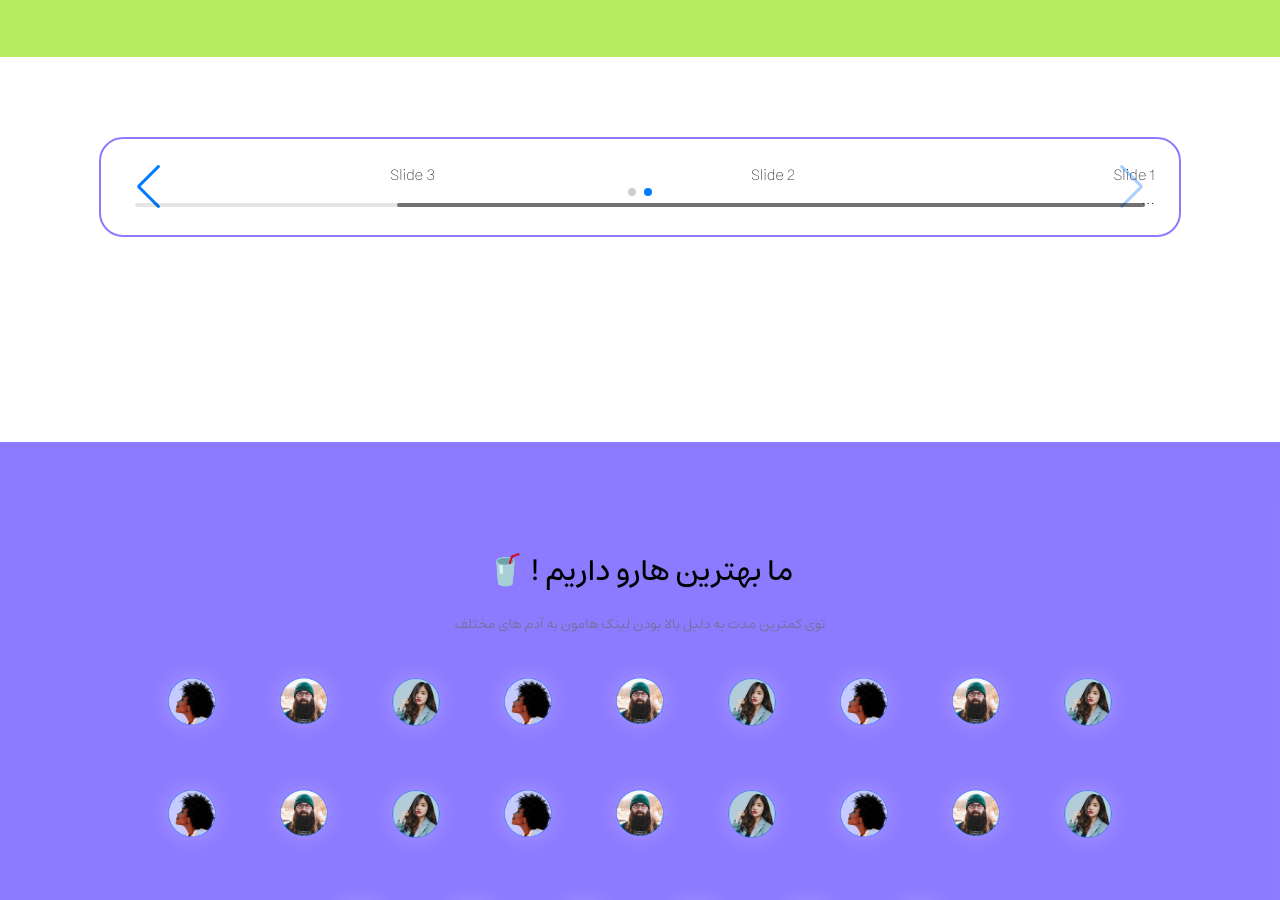
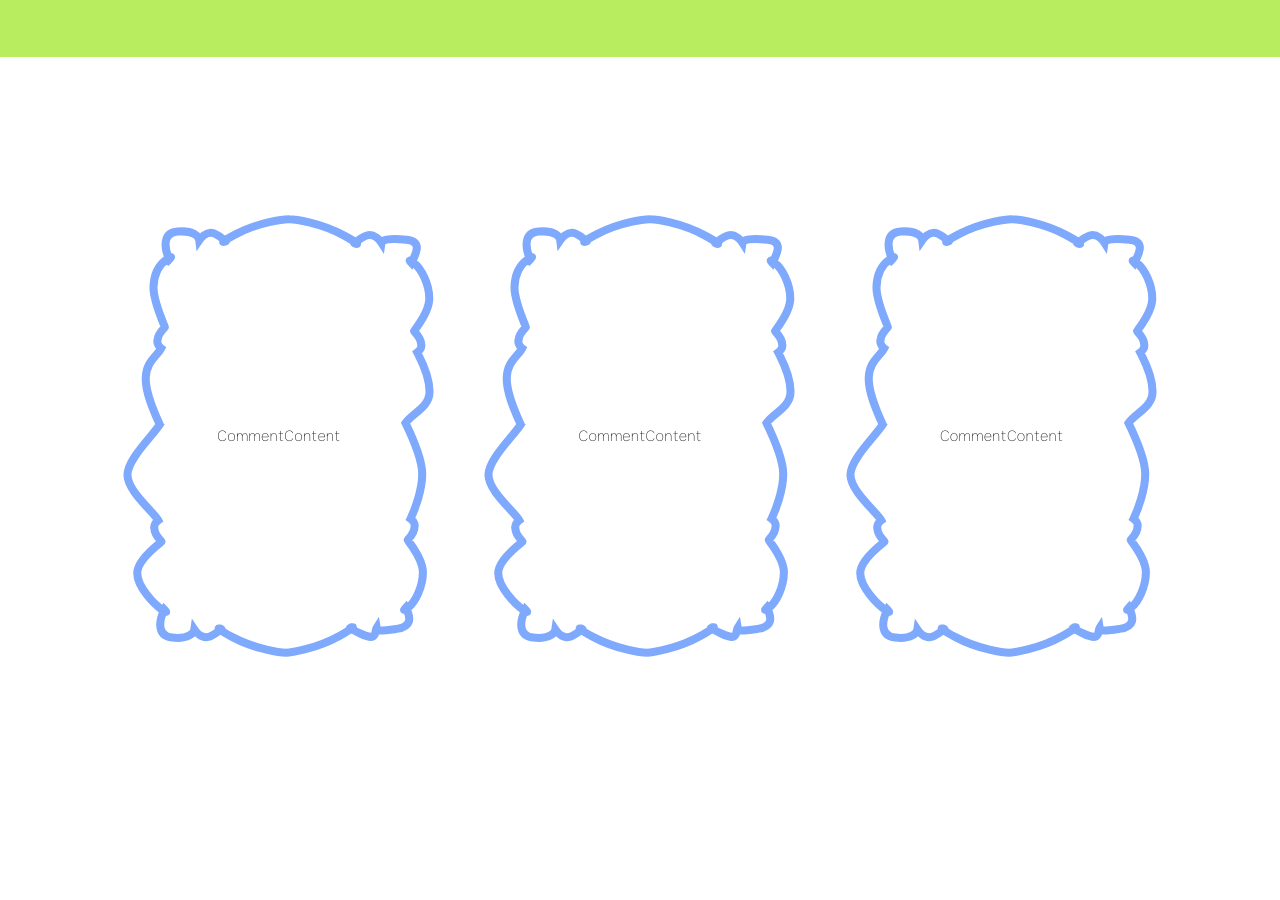
Before and after one commit to SalamLang/Salam-Website, a Next.js app: page / in a window 1280 px wide. Shown: the part 3560-4460 px from the top of the page. Built offline with nearby package versions, Linux system fonts and the light colour scheme.

Commit message:
feat : add component swipper slider

```diff
--- a/src/components/templates/SliderTemplate.jsx
+++ b/src/components/templates/SliderTemplate.jsx
@@ -1,118 +1,106 @@
 "use client";
 
-import React, { useState } from 'react';
-import CommentSlide from '../organisms/CommentSlide';
+import React, { useState, useEffect } from "react";
 
-import Avatar1 from '../../../public/avatar-comment-1.png';
-import Avatar2 from '../../../public/avatar-comment-2.png';
-import Avatar3 from '../../../public/avatar-comment-3.png';
+import Avatar1 from "../../../public/avatar-comment-1.png";
+import Avatar2 from "../../../public/avatar-comment-2.png";
+import Avatar3 from "../../../public/avatar-comment-3.png";
 
-import { Navigation, Pagination, Scrollbar, A11y } from 'swiper/modules';
-//
+import { Swiper, SwiperSlide } from "swiper/react";
+import { motion } from "framer-motion";
 
-import { Swiper, SwiperSlide } from 'swiper/react';
-
-// Import Swiper styles
-import 'swiper/css';
-import 'swiper/css/navigation';
-import 'swiper/css/pagination';
-import 'swiper/css/scrollbar';
-
+import "swiper/css";
+import CommentBox from "../home/comment-box";
+import CommentContent from "../home/comment-box/CommentContent";
 
 const comments = [
   {
-        text: 'در سریع تری میتوانی زبانو رو یاد بگیرید و یادگیریش خیلی ساده تری ولی در هم حین تمام توانایی',
-        name: 'محمد جواد سجادی',
-        description: 'مدت زمان یادگیری: دو روزعه',
-        title: 'نظرم مثبته !',
+    id: 1,
+    text: "در سریع تری میتوانی زبانو رو یاد بگیرید و یادگیریش خیلی ساده تری ولی در هم حین تمام توانایی",
+    name: "محمد جواد سجادی",
+    description: "مدت زمان یادگیری: دو روزعه",
+    title: "نظرم مثبته !",
     img: Avatar1,
   },
   {
-        text: 'در سریع تری میتوانی زبانو رو یاد بگیرید و یادگیریش خیلی ساده تری ولی در هم حین تمام توانایی',
-        name: 'محمد جواد سجادی',
-        description: 'مدت زمان یادگیری: دو روزعه',
-        title: 'نظرم مثبته !',
+    id: 2,
+    text: "در سریع تری میتوانی زبانو رو یاد بگیرید و یادگیریش خیلی ساده تری ولی در هم حین تمام توانایی",
+    name: "محمد جواد سجادی",
+    description: "مدت زمان یادگیری: دو روزعه",
+    title: "نظرم مثبته !",
     img: Avatar2,
   },
   {
-        text: 'در سریع تری میتوانی زبانو رو یاد بگیرید و یادگیریش خیلی ساده تری ولی در هم حین تمام توانایی',
-        name: 'محمد جواد سجادی',
-        description: 'مدت زمان یادگیری: دو روزعه',
-        title: 'نظرم مثبته !',
+    id: 3,
+    text: "در سریع تری میتوانی زبانو رو یاد بگیرید و یادگیریش خیلی ساده تری ولی در هم حین تمام توانایی",
+    name: "محمد جواد سجادی",
+    description: "مدت زمان یادگیری: دو روزعه",
+    title: "نظرم مثبته !",
     img: Avatar3,
   },
   {
-        text: 'در سریع تری میتوانی زبانو رو یاد بگیرید و یادگیریش خیلی ساده تری ولی در هم حین تمام توانایی',
-        name: 'محمد جواد سجادی',
-        description: 'مدت زمان یادگیری: دو روزعه',
-        title: 'نظرم مثبته 2',
+    id: 4,
+    text: "در سریع تری میتوانی زبانو رو یاد بگیرید و یادگیریش خیلی ساده تری ولی در هم حین تمام توانایی",
+    name: "محمد جواد سجادی",
+    description: "مدت زمان یادگیری: دو روزعه",
+    title: "نظرم مثبته 2",
     img: Avatar1,
   },
   {
-        text: 'در سریع تری میتوانی زبانو رو یاد بگیرید و یادگیریش خیلی ساده تری ولی در هم حین تمام توانایی',
-        name: 'محمد جواد سجادی',
-        description: 'مدت زمان یادگیری: دو روزعه',
-        title: 'نظرم مثبته 2',
+    id: 5,
+    text: "در سریع تری میتوانی زبانو رو یاد بگیرید و یادگیریش خیلی ساده تری ولی در هم حین تمام توانایی",
+    name: "محمد جواد سجادی",
+    description: "مدت زمان یادگیری: دو روزعه",
+    title: "نظرم مثبته 2",
     img: Avatar2,
   },
   {
-        text: 'در سریع تری میتوانی زبانو رو یاد بگیرید و یادگیریش خیلی ساده تری ولی در هم حین تمام توانایی',
-        name: 'محمد جواد سجادی',
-        description: 'مدت زمان یادگیری: دو روزعه',
-        title: 'نظرم مثبته 2',
+    id: 6,
+    text: "در سریع تری میتوانی زبانو رو یاد بگیرید و یادگیریش خیلی ساده تری ولی در هم حین تمام توانایی",
+    name: "محمد جواد سجادی",
+    description: "مدت زمان یادگیری: دو روزعه",
+    title: "نظرم مثبته 2",
     img: Avatar3,
   },
 ];
+const SliderTemplate = () => {
+  const [perViewSlide, setPerViewSlide] = useState(1);
 
-const SliderTemplate = () => {
-    const [currentIndex, setCurrentIndex] = useState(0);
+  useEffect(() => {
+    const handleResizePreViewSlide = () => {
+      if (window.innerWidth > 768) {
+        setPerViewSlide(3);
+      } else if (window.innerWidth > 640) {
+        setPerViewSlide(2);
+      } else {
+        setPerViewSlide(1);
+      }
+    };
 
-    const groups = [];
-    for (let i = 0; i < comments.length; i += 3) {
-        groups.push(comments.slice(i, i + 3));
-    }
+    handleResizePreViewSlide();
+    window.addEventListener("resize", handleResizePreViewSlide);
+
+    return () => {
+      window.removeEventListener("resize", handleResizePreViewSlide);
+    };
+  }, []);
 
   return (
-        <div className="w-full max-w-[1082px] mx-auto p-6 border-2 border-bg-section-purple rounded-3xl z-10">
-            {/*<div className="p-4 relative z-20 flex flex-col items-center justify-center gap-y-6">*/}
-            {/*    {groups.map((group, groupIndex) => (*/}
-            {/*        <div*/}
-            {/*            key={groupIndex}*/}
-            {/*            className={`${groupIndex === currentIndex ? 'block' : 'hidden'}`}*/}
-            {/*        >*/}
-            {/*            <CommentSlide comments={group} />*/}
-            {/*        </div>*/}
-            {/*    ))}*/}
-            {/*</div>*/}
-            {/*<div className="flex justify-center mt-4">*/}
-            {/*    {groups.map((_, index) => (*/}
-            {/*        <div*/}
-            {/*            key={index}*/}
-            {/*            className={`w-24 h-3 mx-1 rounded-full cursor-pointer ${*/}
-            {/*                index === currentIndex ? 'bg-[#8470FFEB] w-24' : 'bg-[#8DB5FF] w-8'*/}
-            {/*            }`}*/}
-            {/*            onClick={() => setCurrentIndex(index)}*/}
-            {/*        ></div>*/}
-            {/*    ))}*/}
-            {/*</div>*/}
+    <div className="w-full max-w-[1082px] mx-auto p-6 rounded-3xl z-10">
       <Swiper
-                // install Swiper modules
-                modules={[Navigation, Pagination, Scrollbar, A11y]}
         spaceBetween={50}
-                slidesPerView={3}
-                navigation
-                pagination={{ clickable: true }}
-                scrollbar={{ draggable: true }}
-                onSwiper={(swiper) => console.log(swiper)}
-                onSlideChange={() => console.log('slide change')}
+        slidesPerView={perViewSlide}
+        onSlideChange={(swiper) => console.log(swiper)}
+        loop={true}
       >
-                <SwiperSlide>Slide 1</SwiperSlide>
-                <SwiperSlide>Slide 2</SwiperSlide>
-                <SwiperSlide>Slide 3</SwiperSlide>
-                <SwiperSlide>Slide 4</SwiperSlide>
-                ...
+        {comments.map((comment) => (
+          <SwiperSlide key={comment.id}>
+            <CommentBox>
+              <CommentContent comment={comment} />
+            </CommentBox>
+          </SwiperSlide>
+        ))}
       </Swiper>
-
     </div>
   );
 };
```
Lines whose indentation alone changed are shown as unchanged.
